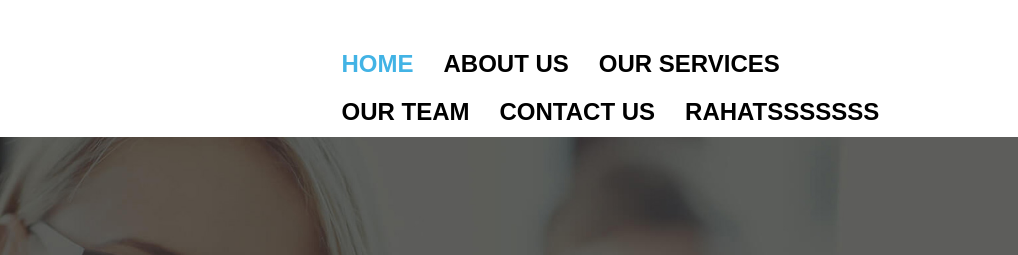
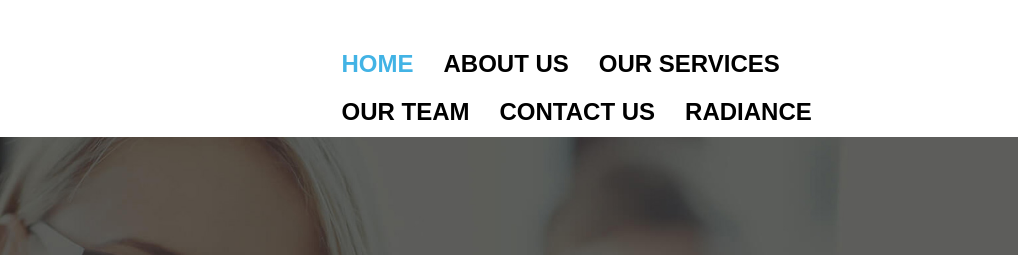
Before and after one commit to SyedRahat/ibm01, a plain HTML site: page index.html in a window 1280 px wide. Shown: the top 255 px of the page, 262-1280 px from the left. Drawn offline with nearby package versions, Linux system fonts and the light colour scheme; some packages are replaced by stand-ins of ours; a web font is replaced by a local one.

Commit message:
333334343

```diff
--- a/index.html
+++ b/index.html
@@ -48,7 +48,7 @@
 					        <li><a class="menu" href="#service">our services </a></li>
 					        <li><a class="menu" href="#team">our team</a></li>
 							<li><a class="menu" href="#contact"> contact us</a></li>
-							<li><a class="menu" href="#contact"> RAHATsssssss</a></li>
+							<li><a class="menu" href="#contact"> RADIANCE</a></li>
 					      </ul>
 					    </div><!-- /navbar-collapse -->
 					  </div><!-- / .container-fluid -->
```
